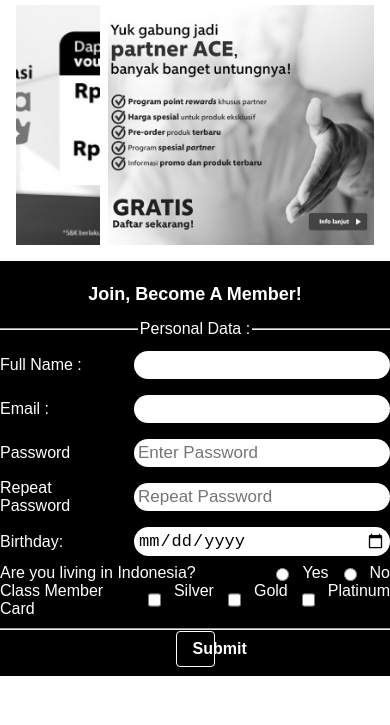
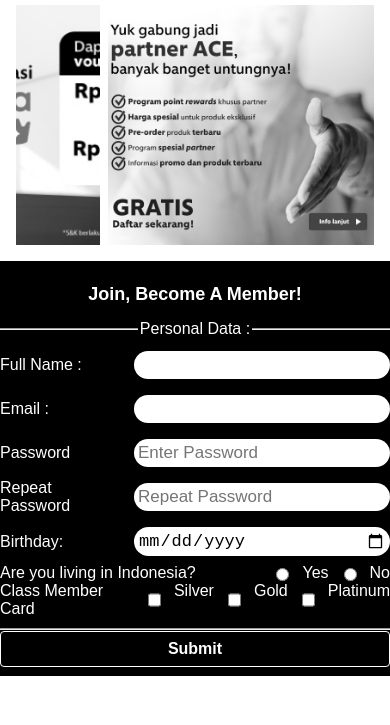
Before and after one commit to revou-fsse-3/module-2-usman4li, a plain HTML site: page week-3/Index.html in a window 390 px wide. Shown: the part 832-1557 px from the top of the page. Drawn offline with Linux system fonts and the light colour scheme.

Commit message:
update tambahan assignment week-3

```diff
--- a/week-3/Index.html
+++ b/week-3/Index.html
@@ -84,9 +84,9 @@
                 <div class="nav-menu">
                     <!--menu search-->
                     <div class="search-container">
-                        <form action="/action_page.php">
+                        <form class="find" action="/action_page.php">
                             <input type="text" placeholder="Hello, what are you searching for?" name="search">
-                            <button type="submit"><i class="fa fa-search"></i></button>
+                            <button class="cari" type="submit"><i class="fa fa-search"></i></button>
                         </form>
                     </div>
                     <a href="#Home">
@@ -225,7 +225,7 @@
                     </div>
                     <div>
                 </fieldset>
-                <button type="submit">Submit</button>
+                <button class="submit-member" type="submit">Submit</button>
             </form>
         </section>
     </main>
--- a/week-3/style.css
+++ b/week-3/style.css
@@ -455,7 +455,7 @@ strong {
         margin: 0;
         text-shadow: 1px 1px 2px rgb(243, 50, 50), 0 0 1em rgb(243, 50, 50), 0 0 0.2em rgb(243, 50, 50);
     }
-    button[type="submit"] {
+    .find button[type="submit"] {
         color:white;
         background-color: transparent;
         border: 1px solid white;
@@ -599,11 +599,12 @@ fieldset div {
     margin-right:auto
 }
 
-button[type="submit"] {
+.form-member button[type="submit"] {
     color:white;
     background-color: transparent;
     border: 1px solid white;
     border-radius:4px;
+    width: 100%;
     padding:8px 16px;
     font-size:16px;
     font-weight:bold;
```
